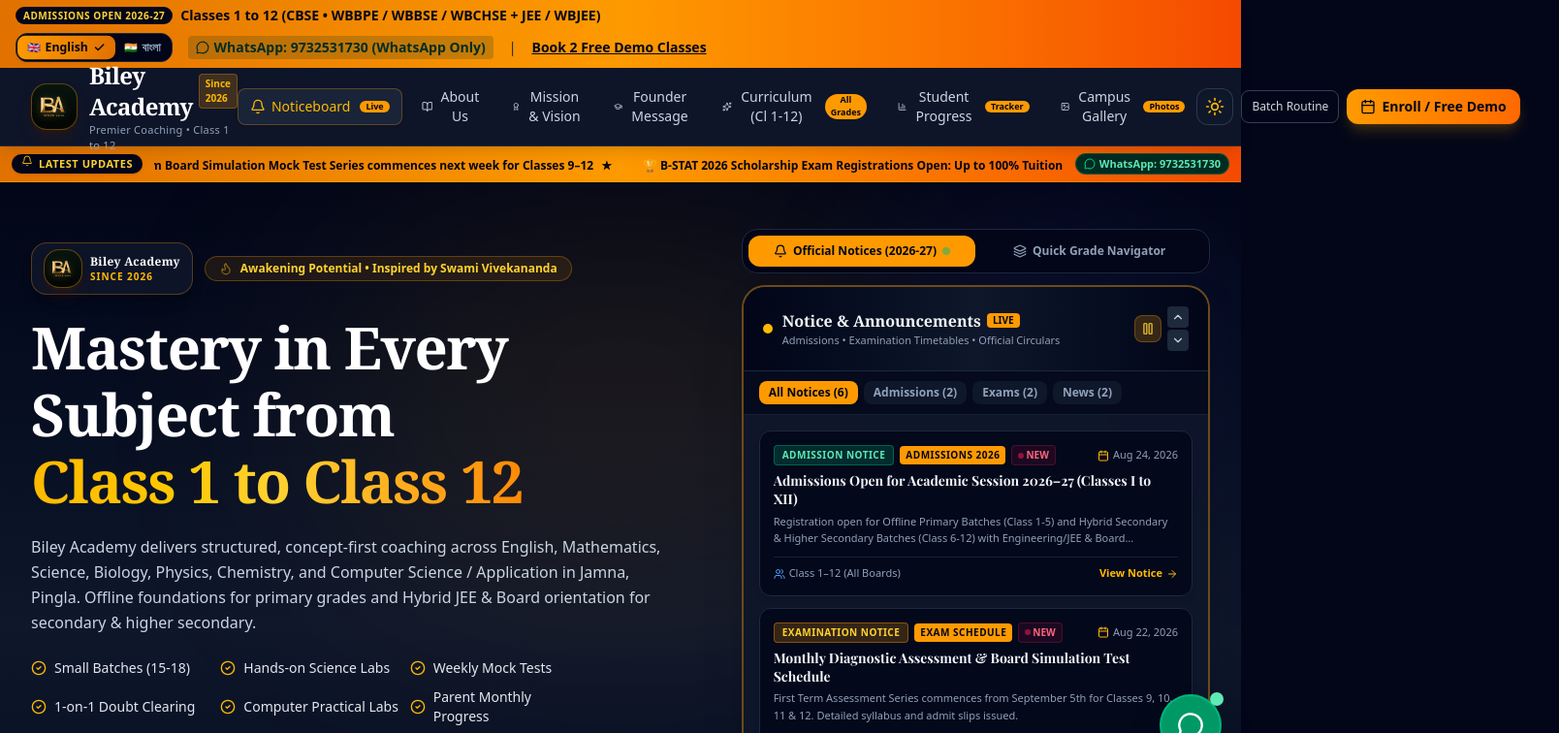
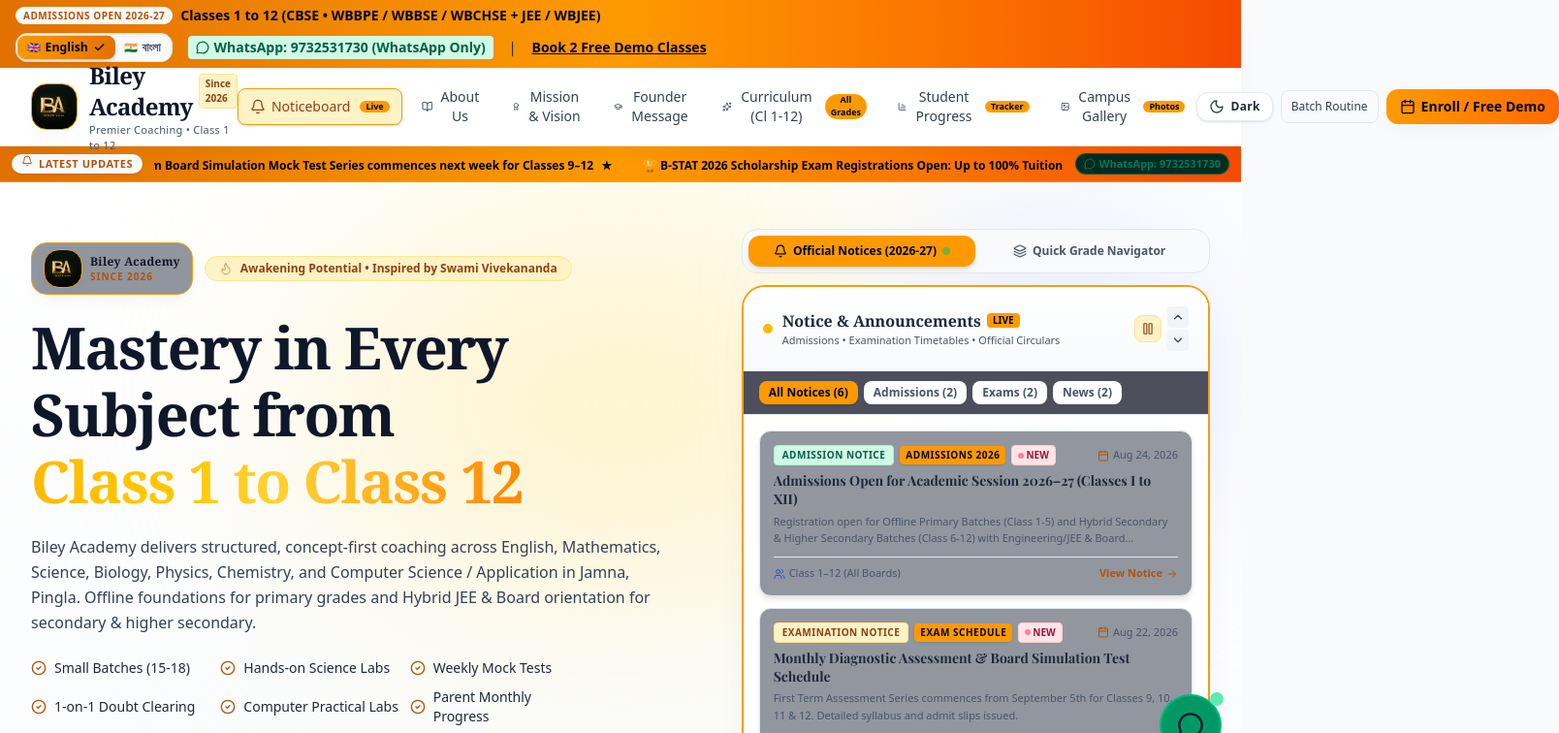
Before and after one commit to sourav238250/bileyacademy, a React (Vite) app: page / in a window 1280 px wide. Shown: the top 756 px of the page at 97% size, 1608 px wide, since content can reach past the window. Built offline with nearby package versions, Linux system fonts and the light colour scheme; a web font is replaced by a local one.

Commit message:
refactor(ui): update theme engine and light mode styles
Improve theme initialization, add smooth transitions for color schemes, and refine the light mode palette. Update ThemeToggle to support dynamic labels and improved accessibility.

```diff
--- a/src/components/Navbar.tsx
+++ b/src/components/Navbar.tsx
@@ -147,7 +147,7 @@ export const Navbar: React.FC<NavbarProps> = ({ activeSection, onNavigate, onOpe
 
           {/* Action CTA Buttons, Theme Toggle & Language Toggle */}
           <div className="hidden sm:flex items-center space-x-2">
-            <ThemeToggle />
+            <ThemeToggle id="navbar-theme-toggle-desktop" />
             <button
               id="header-cta-schedule"
               onClick={() => handleNavClick('batches')}
@@ -167,7 +167,7 @@ export const Navbar: React.FC<NavbarProps> = ({ activeSection, onNavigate, onOpe
 
           {/* Mobile menu trigger & Controls */}
           <div className="lg:hidden flex items-center space-x-2">
-            <ThemeToggle className="sm:hidden" />
+            <ThemeToggle id="navbar-theme-toggle-mobile" className="sm:hidden" />
             <button
               id="mobile-menu-btn"
               onClick={() => setMobileMenuOpen(!mobileMenuOpen)}
@@ -226,7 +226,7 @@ export const Navbar: React.FC<NavbarProps> = ({ activeSection, onNavigate, onOpe
               <span className="text-xs font-bold text-slate-300">
                 {isBengali ? 'থিম / মোড:' : 'Theme Mode:'}
               </span>
-              <ThemeToggle showLabel />
+              <ThemeToggle id="navbar-theme-toggle-drawer" showLabel />
             </div>
             <button
               onClick={() => {
--- a/src/components/ThemeToggle.tsx
+++ b/src/components/ThemeToggle.tsx
@@ -1,44 +1,62 @@
 import React from 'react';
 import { Sun, Moon } from 'lucide-react';
 import { useTheme } from '../context/ThemeContext';
+import { useLanguage } from '../context/LanguageContext';
 
 interface ThemeToggleProps {
+  id?: string;
   className?: string;
   showLabel?: boolean;
+  variant?: 'compact' | 'full' | 'pill';
 }
 
 export const ThemeToggle: React.FC<ThemeToggleProps> = ({
+  id = 'theme-toggle-btn',
   className = '',
-  showLabel = false
+  showLabel = false,
+  variant = 'compact'
 }) => {
-  const { theme, isDark, toggleTheme } = useTheme();
+  const { isDark, toggleTheme } = useTheme();
+  const { isBengali } = useLanguage();
+
+  const activeModeText = isDark
+    ? (isBengali ? 'ডার্ক মোড' : 'Dark Mode')
+    : (isBengali ? 'লাইট মোড' : 'Light Mode');
+
+  const actionText = isDark
+    ? (isBengali ? 'লাইট মোডে পরিবর্তন করুন' : 'Switch to Light Mode')
+    : (isBengali ? 'ডার্ক মোডে পরিবর্তন করুন' : 'Switch to Dark Mode');
 
   return (
     <button
-      id="theme-toggle-btn"
+      id={id}
       type="button"
       onClick={toggleTheme}
-      aria-label={`Switch to ${isDark ? 'high-contrast light mode' : 'dark mode'}`}
-      title={`Switch to ${isDark ? 'High-Contrast Light Mode' : 'Dark Mode'}`}
-      className={`relative inline-flex items-center justify-center p-2 rounded-xl transition-all duration-300 focus:outline-none focus:ring-2 focus:ring-amber-500/50 ${
+      aria-label={actionText}
+      title={`${actionText} (${activeModeText})`}
+      className={`relative inline-flex items-center justify-center transition-all duration-300 focus:outline-none focus:ring-2 focus:ring-amber-500/50 select-none group cursor-pointer ${
+        variant === 'pill'
+          ? 'px-3 py-1.5 rounded-full'
+          : 'px-2.5 py-1.5 sm:px-3 rounded-xl'
+      } ${
         isDark
-          ? 'bg-slate-900 text-amber-400 hover:text-amber-300 hover:bg-slate-800 border border-slate-700/80 shadow-inner'
-          : 'bg-amber-100 text-amber-900 hover:bg-amber-200 border border-amber-300 shadow-sm'
+          ? 'bg-slate-800/90 text-amber-400 hover:text-amber-300 hover:bg-slate-700/90 border border-slate-700/90 shadow-sm'
+          : 'bg-white/95 text-slate-800 hover:text-amber-700 hover:bg-amber-50/80 border border-slate-200/90 shadow-sm'
       } ${className}`}
     >
-      <div className="relative w-5 h-5 flex items-center justify-center">
+      <div className="relative w-4 h-4 flex items-center justify-center shrink-0">
         {isDark ? (
-          <Sun className="w-5 h-5 text-amber-400 transition-transform duration-300 hover:rotate-45" />
+          <Sun className="w-4 h-4 text-amber-400 transition-transform duration-300 group-hover:rotate-45" />
         ) : (
-          <Moon className="w-5 h-5 text-slate-800 transition-transform duration-300 hover:-rotate-12" />
+          <Moon className="w-4 h-4 text-slate-700 transition-transform duration-300 group-hover:-rotate-12" />
         )}
       </div>
 
-      {showLabel && (
-        <span className="ml-2 text-xs font-bold tracking-wide">
-          {isDark ? 'Light Theme' : 'Dark Theme'}
-        </span>
-      )}
+      <span className={`ml-1.5 text-xs font-semibold tracking-wide ${
+        showLabel ? 'inline-block' : 'hidden md:inline-block'
+      }`}>
+        {isDark ? (isBengali ? 'লাইট মোড' : 'Light') : (isBengali ? 'ডার্ক মোড' : 'Dark')}
+      </span>
     </button>
   );
 };
--- a/src/context/ThemeContext.tsx
+++ b/src/context/ThemeContext.tsx
@@ -14,17 +14,28 @@ const ThemeContext = createContext<ThemeContextType | undefined>(undefined);
 
 const LOCAL_STORAGE_THEME_KEY = 'biley_academy_theme';
 
-export const ThemeProvider: React.FC<{ children: ReactNode }> = ({ children }) => {
-  const [theme, setThemeState] = useState<ThemeMode>(() => {
-    if (typeof window !== 'undefined') {
+const getInitialTheme = (): ThemeMode => {
+  if (typeof window !== 'undefined') {
+    try {
       const stored = localStorage.getItem(LOCAL_STORAGE_THEME_KEY);
       if (stored === 'light' || stored === 'dark') {
         return stored;
       }
+      // Complement existing system theme detection
+      if (window.matchMedia && window.matchMedia('(prefers-color-scheme: dark)').matches) {
+        return 'dark';
+      }
+    } catch (err) {
+      console.warn('Unable to access localStorage for theme initialization', err);
     }
-    return 'dark'; // Default dark theme as originally designed
-  });
+  }
+  return 'light'; // Default to refined modern light theme
+};
 
+export const ThemeProvider: React.FC<{ children: ReactNode }> = ({ children }) => {
+  const [theme, setThemeState] = useState<ThemeMode>(getInitialTheme);
+
+  // Synchronize DOM attributes and localStorage whenever theme changes
   useEffect(() => {
     const root = document.documentElement;
     const body = document.body;
@@ -51,6 +62,38 @@ export const ThemeProvider: React.FC<{ children: ReactNode }> = ({ children }) =
       console.warn('Failed to persist theme to localStorage', e);
     }
   }, [theme]);
+
+  // Listen to OS / System theme changes if user hasn't explicitly set a preference
+  useEffect(() => {
+    if (typeof window === 'undefined' || !window.matchMedia) return;
+
+    const mediaQuery = window.matchMedia('(prefers-color-scheme: dark)');
+
+    const handleSystemThemeChange = (e: MediaQueryListEvent) => {
+      try {
+        const stored = localStorage.getItem(LOCAL_STORAGE_THEME_KEY);
+        // Only react to OS change if user has not manually set a choice in storage
+        if (!stored) {
+          setThemeState(e.matches ? 'dark' : 'light');
+        }
+      } catch (err) {
+        console.warn('Error reading theme from storage on system theme change', err);
+      }
+    };
+
+    if (mediaQuery.addEventListener) {
+      mediaQuery.addEventListener('change', handleSystemThemeChange);
+      return () => mediaQuery.removeEventListener('change', handleSystemThemeChange);
+    } else if ('addListener' in mediaQuery) {
+      // Fallback for older browsers
+      // @ts-ignore
+      mediaQuery.addListener(handleSystemThemeChange);
+      return () => {
+        // @ts-ignore
+        mediaQuery.removeListener(handleSystemThemeChange);
+      };
+    }
+  }, []);
 
   const toggleTheme = () => {
     setThemeState(prev => (prev === 'dark' ? 'light' : 'dark'));
--- a/src/index.css
+++ b/src/index.css
@@ -3,6 +3,7 @@
 @layer base {
   body {
     font-family: 'Plus Jakarta Sans', 'Hind Siliguri', system-ui, -apple-system, sans-serif;
+    transition: background-color 0.25s ease, color 0.25s ease;
   }
 
   h1, h2, h3, .font-serif {
@@ -30,9 +31,17 @@
   }
 }
 
-/* High-Contrast Light Theme Accessibility Engine */
+/* ==========================================================================
+   Modern Refined Light Theme & Color Palette
+   ========================================================================== */
+
 html.light {
   color-scheme: light;
+}
+
+html.light ::selection {
+  background-color: #fde68a !important;
+  color: #78350f !important;
 }
 
 html.light body {
@@ -40,47 +49,62 @@ html.light body {
   color: #0f172a !important;
 }
 
+/* Surfaces & Containers */
 html.light .bg-slate-950 {
   background-color: #f8fafc !important;
-  color: #0f172a;
+  color: #0f172a !important;
 }
 
 html.light .bg-slate-900 {
   background-color: #ffffff !important;
-  color: #0f172a;
-  box-shadow: 0 1px 3px 0 rgb(0 0 0 / 0.06), 0 1px 2px -1px rgb(0 0 0 / 0.06);
+  color: #0f172a !important;
+  box-shadow: 0 1px 3px 0 rgba(0, 0, 0, 0.04), 0 1px 2px -1px rgba(0, 0, 0, 0.04);
 }
 
-html.light .bg-slate-850 {
-  background-color: #f1f5f9 !important;
-}
-
+html.light .bg-slate-850,
 html.light .bg-slate-800 {
   background-color: #f1f5f9 !important;
-  color: #0f172a;
+  color: #0f172a !important;
 }
 
 html.light .bg-slate-800\/80,
-html.light .bg-slate-800\/50 {
+html.light .bg-slate-800\/60,
+html.light .bg-slate-800\/50,
+html.light .bg-slate-800\/40,
+html.light .bg-slate-800\/30 {
   background-color: #f1f5f9 !important;
+  color: #1e293b !important;
 }
 
+html.light .bg-slate-900\/95,
+html.light .bg-slate-900\/90,
+html.light .bg-slate-900\/80,
+html.light .bg-slate-950\/95,
 html.light .bg-slate-950\/90,
 html.light .bg-slate-950\/85,
-html.light .bg-slate-950\/80,
-html.light .bg-slate-900\/98 {
+html.light .bg-slate-950\/80 {
   background-color: rgba(255, 255, 255, 0.94) !important;
+  color: #0f172a !important;
 }
 
+/* Gradients Replacement for Clean Modern Light Feel */
 html.light .bg-gradient-to-br.from-slate-900.via-slate-900.to-slate-850,
 html.light .bg-gradient-to-r.from-slate-900.via-slate-850.to-slate-900,
-html.light .bg-gradient-to-r.from-slate-950.via-slate-900.to-slate-950 {
-  background-image: none !important;
+html.light .bg-gradient-to-r.from-slate-950.via-slate-900.to-slate-950,
+html.light .bg-gradient-to-b.from-slate-950.via-slate-900.to-slate-950,
+html.light .bg-gradient-to-b.from-slate-900.via-slate-950.to-slate-900,
+html.light [class*="via-[#0d1424]"],
+html.light [class*="from-[#0d1424]"],
+html.light [class*="to-[#0d1424]"],
+html.light [class*="via-[#060a12]"],
+html.light [class*="from-[#060a12]"],
+html.light [class*="to-[#060a12]"] {
+  background-image: linear-gradient(180deg, #ffffff 0%, #f8fafc 100%) !important;
   background-color: #ffffff !important;
-  border-color: #cbd5e1 !important;
+  border-color: #e2e8f0 !important;
 }
 
-/* High-Contrast Typography */
+/* Typography Hierarchy in Light Mode */
 html.light .text-white {
   color: #0f172a !important;
 }
@@ -102,86 +126,130 @@ html.light .text-slate-500 {
   color: #64748b !important;
 }
 
-/* High-Contrast Vibrant Color Accents (WCAG AA & AAA Compliant on Light Canvas) */
+/* Vibrant Light Mode Accents (High Contrast WCAG AA / AAA Compliant) */
 html.light .text-amber-400,
-html.light .text-amber-300 {
+html.light .text-amber-300,
+html.light .text-amber-500 {
   color: #b45309 !important; /* amber-700 */
 }
 
 html.light .text-emerald-400,
-html.light .text-emerald-300 {
+html.light .text-emerald-300,
+html.light .text-emerald-500 {
   color: #047857 !important; /* emerald-700 */
 }
 
 html.light .text-indigo-400,
-html.light .text-indigo-300 {
+html.light .text-indigo-300,
+html.light .text-indigo-500 {
   color: #4338ca !important; /* indigo-700 */
 }
 
 html.light .text-blue-400,
-html.light .text-blue-300 {
+html.light .text-blue-300,
+html.light .text-blue-500,
+html.light .text-sky-400 {
   color: #1d4ed8 !important; /* blue-700 */
 }
 
-html.light .text-rose-400 {
+html.light .text-rose-400,
+html.light .text-rose-500,
+html.light .text-red-400 {
   color: #be123c !important; /* rose-700 */
 }
 
-html.light .text-orange-400 {
+html.light .text-orange-400,
+html.light .text-orange-500 {
   color: #c2410c !important; /* orange-700 */
 }
 
-/* High-Contrast Borders */
+html.light .text-purple-400,
+html.light .text-violet-400 {
+  color: #6d28d9 !important; /* purple-700 */
+}
+
+/* Clean Crisp Borders */
+html.light .border-slate-900,
+html.light .border-slate-850,
 html.light .border-slate-800,
 html.light .border-slate-800\/80,
+html.light .border-slate-800\/60,
+html.light .border-slate-800\/50,
 html.light .border-slate-700,
+html.light .border-slate-700\/80,
 html.light .border-slate-700\/60,
-html.light .border-slate-700\/80 {
-  border-color: #cbd5e1 !important;
+html.light .border-slate-700\/50,
+html.light .border-slate-700\/40 {
+  border-color: #e2e8f0 !important;
 }
 
+html.light .border-amber-500\/40,
 html.light .border-amber-500\/30,
 html.light .border-amber-500\/20 {
   border-color: #f59e0b !important;
 }
 
-html.light .border-emerald-500\/30 {
+html.light .border-emerald-500\/40,
+html.light .border-emerald-500\/30,
+html.light .border-emerald-500\/20 {
   border-color: #10b981 !important;
 }
 
-/* High-Contrast Badges and Chips */
+html.light .border-indigo-500\/40,
+html.light .border-indigo-500\/30,
+html.light .border-indigo-500\/20 {
+  border-color: #6366f1 !important;
+}
+
+/* Light Theme Badges, Chips & Highlights */
 html.light .bg-amber-500\/10,
-html.light .bg-amber-500\/20 {
+html.light .bg-amber-500\/20,
+html.light .bg-amber-400\/10 {
   background-color: #fef3c7 !important;
   color: #92400e !important;
   border-color: #fde68a !important;
 }
 
 html.light .bg-emerald-500\/10,
-html.light .bg-emerald-500\/20 {
+html.light .bg-emerald-500\/20,
+html.light .bg-emerald-400\/10,
+html.light .bg-emerald-950\/20,
+html.light .bg-emerald-950\/30 {
   background-color: #d1fae5 !important;
   color: #065f46 !important;
   border-color: #a7f3d0 !important;
 }
 
 html.light .bg-indigo-500\/10,
-html.light .bg-indigo-500\/20 {
+html.light .bg-indigo-500\/20,
+html.light .bg-indigo-400\/10 {
   background-color: #e0e7ff !important;
   color: #3730a3 !important;
   border-color: #c7d2fe !important;
 }
 
+html.light .bg-blue-500\/10,
+html.light .bg-blue-500\/20,
+html.light .bg-blue-400\/10 {
+  background-color: #dbeafe !important;
+  color: #1e40af !important;
+  border-color: #bfdbfe !important;
+}
+
 html.light .bg-rose-500\/10,
-html.light .bg-rose-500\/20 {
+html.light .bg-rose-500\/20,
+html.light .bg-rose-400\/10 {
   background-color: #ffe4e6 !important;
   color: #9f1239 !important;
   border-color: #fecdd3 !important;
 }
 
-html.light .bg-emerald-950\/20,
-html.light .bg-emerald-950\/30 {
-  background-color: #ecfdf5 !important;
-  border-color: #6ee7b7 !important;
+html.light .bg-purple-500\/10,
+html.light .bg-purple-500\/20,
+html.light .bg-purple-400\/10 {
+  background-color: #ede9fe !important;
+  color: #5b21b6 !important;
+  border-color: #ddd6fe !important;
 }
 
 /* Interactive States and Inputs */
@@ -193,22 +261,32 @@ html.light select {
   border-color: #cbd5e1 !important;
 }
 
+html.light input:focus,
+html.light textarea:focus,
+html.light select:focus {
+  border-color: #f59e0b !important;
+  box-shadow: 0 0 0 2px rgba(245, 158, 11, 0.2) !important;
+}
+
 html.light input::placeholder,
 html.light textarea::placeholder {
-  color: #64748b !important;
+  color: #94a3b8 !important;
 }
 
-html.light .hover\:bg-slate-800:hover {
+html.light .hover\:bg-slate-800:hover,
+html.light .hover\:bg-slate-850:hover {
   background-color: #e2e8f0 !important;
   color: #0f172a !important;
 }
 
 html.light .hover\:bg-slate-900:hover {
   background-color: #f1f5f9 !important;
+  color: #0f172a !important;
 }
 
 html.light .hover\:border-slate-700:hover,
-html.light .hover\:border-slate-600:hover {
+html.light .hover\:border-slate-600:hover,
+html.light .hover\:border-slate-500:hover {
   border-color: #94a3b8 !important;
 }
 
@@ -227,20 +305,32 @@ html.light .h-1\.5.bg-slate-900 {
 
 /* Tab active button states */
 html.light .bg-slate-800\/80.text-amber-400,
-html.light .bg-slate-800.text-amber-400 {
+html.light .bg-slate-800.text-amber-400,
+html.light .bg-slate-900.text-amber-400 {
   background-color: #fef3c7 !important;
   color: #92400e !important;
   border-color: #f59e0b !important;
 }
 
 /* Modal and dialog backdrop */
-html.light .bg-slate-950\/85 {
-  background-color: rgba(15, 23, 42, 0.5) !important;
+html.light .bg-slate-950\/85,
+html.light .bg-slate-950\/80,
+html.light .bg-slate-900\/90 {
+  background-color: rgba(15, 23, 42, 0.45) !important;
+  backdrop-filter: blur(8px) !important;
 }
 
 /* High-contrast shadows */
 html.light .shadow-2xl {
-  box-shadow: 0 25px 50px -12px rgba(15, 23, 42, 0.15) !important;
+  box-shadow: 0 20px 40px -15px rgba(15, 23, 42, 0.08) !important;
+}
+
+html.light .shadow-xl {
+  box-shadow: 0 12px 28px -8px rgba(15, 23, 42, 0.06) !important;
+}
+
+html.light .shadow-lg {
+  box-shadow: 0 8px 20px -6px rgba(15, 23, 42, 0.05) !important;
 }
 
 @media print {
```
